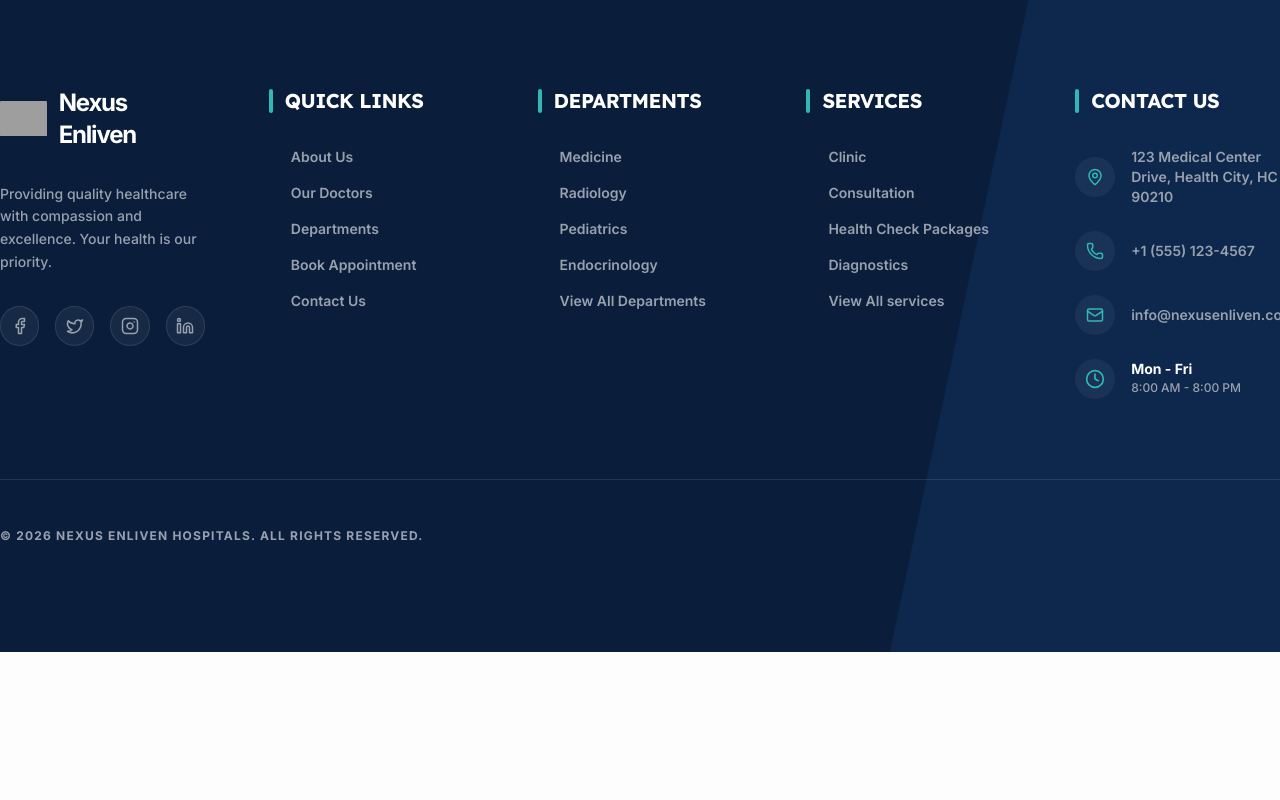
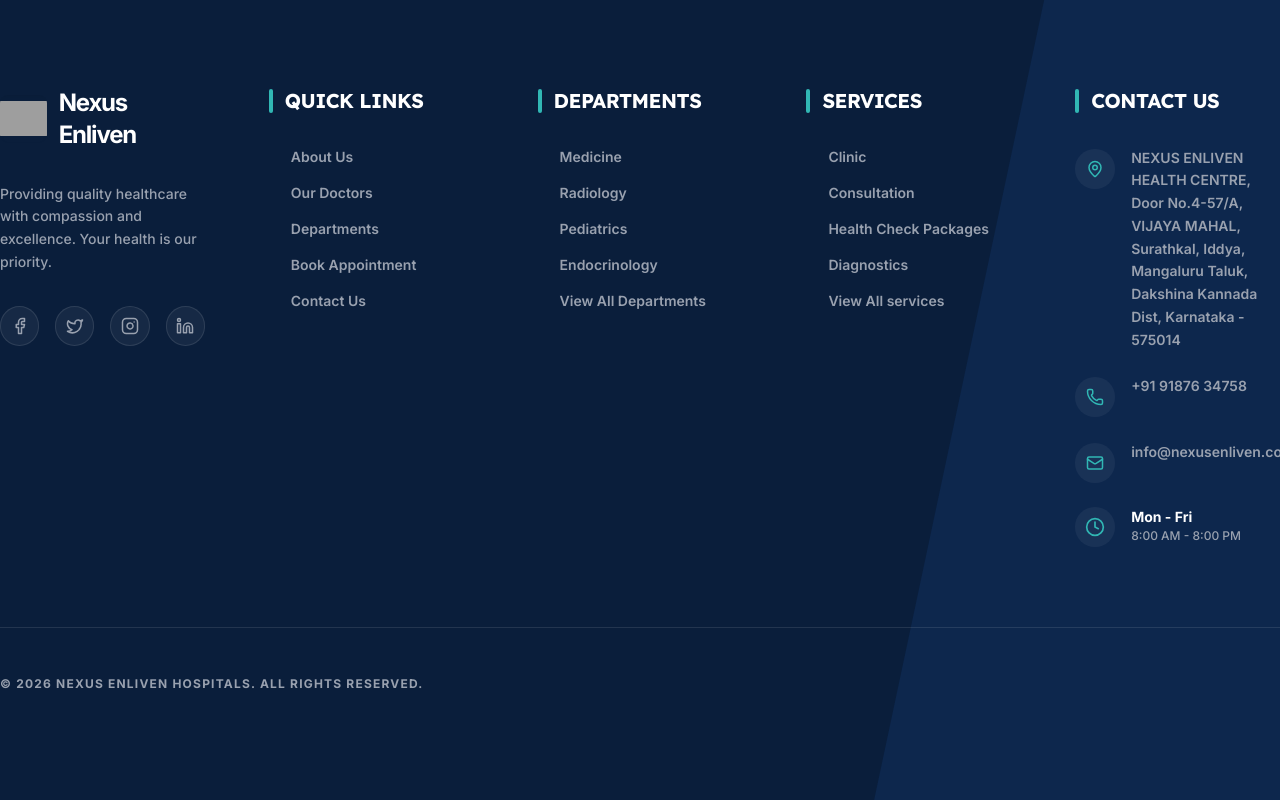
Before and after one commit to UditJain2622004/NE-website, a React (Vite) app: page /doctors/abhijith-reddy in a window 1280 px wide. Shown: the part 1958-2758 px from the top of the page. Before the commit the page ends 2610 px from the top, so only its background shows below. Built offline with nearby package versions, Linux system fonts and the light colour scheme; grey boxes are pictures that could not be loaded.

Commit message:
phone, address changed

```diff
--- a/src/components/CTABanner.jsx
+++ b/src/components/CTABanner.jsx
@@ -25,7 +25,7 @@ const CTABanner = ({
             <Link to="/#book" className="btn-secondary px-10 py-4 text-lg font-bold flex items-center gap-3 w-full sm:w-auto justify-center">
               <Calendar size={22} /> Book Appointment
             </Link>
-            <a href="tel:+1234567890" className="bg-white text-primary hover:bg-blue-50 px-10 py-4 text-lg font-bold flex items-center gap-3 w-full sm:w-auto justify-center transition-colors rounded-sm">
+            <a href="tel:+919187634758" className="bg-white text-primary hover:bg-blue-50 px-10 py-4 text-lg font-bold flex items-center gap-3 w-full sm:w-auto justify-center transition-colors rounded-sm">
               <Phone size={22} /> Call Now
             </a>
           </div>
--- a/src/components/FloatingCallButton.jsx
+++ b/src/components/FloatingCallButton.jsx
@@ -3,7 +3,7 @@ import { Phone } from 'lucide-react';
 const FloatingCallButton = () => {
   return (
     <a
-      href="tel:+1234567890"
+      href="tel:+919187634758"
       className="hidden lg:flex fixed bottom-8 right-8 z-40 bg-secondary text-white p-4 rounded-full shadow-lg hover:bg-secondary/90 transition-all items-center justify-center"
       aria-label="Call Emergency"
     >
--- a/src/components/Footer.jsx
+++ b/src/components/Footer.jsx
@@ -27,9 +27,9 @@ const Footer = () => {
 
           {/* Quick contact row */}
           <div className="grid grid-cols-2 gap-3 mb-8">
-            <a href="tel:+15551234567" className="flex items-center gap-2.5 bg-white/5 rounded-xl px-3.5 py-3">
+            <a href="tel:+919187634758" className="flex items-center gap-2.5 bg-white/5 rounded-xl px-3.5 py-3">
               <Phone size={15} className="text-secondary shrink-0" />
-              <span className="text-xs text-gray-300 font-medium">+1 (555) 123-4567</span>
+              <span className="text-xs text-gray-300 font-medium">+91 91876 34758</span>
             </a>
             <a href="mailto:info@nexusenliven.com" className="flex items-center gap-2.5 bg-white/5 rounded-xl px-3.5 py-3">
               <Mail size={15} className="text-secondary shrink-0" />
@@ -176,8 +176,11 @@ const Footer = () => {
                 Contact Us
               </h3>
               <div className="space-y-6">
-                <ContactItem icon={MapPin} text="123 Medical Center Drive, Health City, HC 90210" />
-                <ContactItem icon={Phone} text="+1 (555) 123-4567" isLink link="tel:+15551234567" />
+                <ContactItem icon={MapPin} text={`NEXUS ENLIVEN HEALTH CENTRE,
+Door No.4-57/A, VIJAYA MAHAL,
+Surathkal, Iddya, Mangaluru Taluk,
+Dakshina Kannada Dist, Karnataka - 575014`} />
+                <ContactItem icon={Phone} text="+91 91876 34758" isLink link="tel:+919187634758" />
                 <ContactItem icon={Mail} text="info@nexusenliven.com" isLink link="mailto:info@nexusenliven.com" />
                 <div className="flex items-center gap-4 text-gray-400">
                   <div className="w-10 h-10 rounded-full bg-white/5 flex items-center justify-center flex-shrink-0">
@@ -209,14 +212,14 @@ const Footer = () => {
 };
 
 const ContactItem = ({ icon: Icon, text, isLink, link }) => (
-  <div className="flex items-center gap-4 text-gray-400 group">
-    <div className="w-10 h-10 rounded-full bg-white/5 flex items-center justify-center flex-shrink-0 group-hover:bg-secondary/20 transition-all">
+  <div className="flex items-start gap-4 text-gray-400 group">
+    <div className="w-10 h-10 rounded-full bg-white/5 flex items-center justify-center flex-shrink-0 group-hover:bg-secondary/20 transition-all mt-0.5">
       <Icon size={18} className="text-secondary" />
     </div>
     {isLink ? (
-      <a href={link} className="hover:text-white font-semibold text-sm transition-all">{text}</a>
+      <a href={link} className="hover:text-white font-semibold text-sm transition-all leading-relaxed whitespace-pre-line">{text}</a>
     ) : (
-      <p className="font-semibold text-sm">{text}</p>
+      <p className="font-semibold text-sm leading-relaxed whitespace-pre-line">{text}</p>
     )}
   </div>
 );
--- a/src/components/diagnostics/DiagnosticsHero.jsx
+++ b/src/components/diagnostics/DiagnosticsHero.jsx
@@ -25,7 +25,7 @@ const DiagnosticsHero = ({ overviewRef }) => {
               <a href="/#book" className="btn-primary px-8 py-4 sm:py-3 lg:px-6 lg:py-2.5 text-base lg:text-sm font-bold flex items-center justify-center gap-2">
                 <Calendar size={18} className="shrink-0" /> Request Consultation
               </a>
-              <a href="tel:+1234567890" className="btn-outline px-8 py-4 sm:py-3 lg:px-6 lg:py-2.5 text-base lg:text-sm font-bold flex items-center justify-center gap-2">
+              <a href="tel:+919187634758" className="btn-outline px-8 py-4 sm:py-3 lg:px-6 lg:py-2.5 text-base lg:text-sm font-bold flex items-center justify-center gap-2">
                 <Phone size={18} className="shrink-0" /> Contact Helpline
               </a>
             </div>
--- a/src/components/home/FAQSection.jsx
+++ b/src/components/home/FAQSection.jsx
@@ -21,7 +21,7 @@ const FAQSection = () => {
             <h3 className="text-2xl font-bold text-primary mb-2 uppercase tracking-tight font-display">Still have questions?</h3>
             <p className="text-gray-600 font-medium">Can't find the answer you're looking for? Please chat with our friendly team.</p>
           </div>
-          <a href="tel:+1234567890" className="btn-primary whitespace-nowrap px-12 py-4">
+          <a href="tel:+919187634758" className="btn-primary whitespace-nowrap px-12 py-4">
             Contact Support
           </a>
         </div>
--- a/src/pages/ContactUsPage.jsx
+++ b/src/pages/ContactUsPage.jsx
@@ -5,19 +5,20 @@ const ContactUsPage = () => {
     {
       icon: Phone,
       title: 'Phone Numbers',
-      details: ['Main: 080 4969 4969', 'Emergency: 080 4962 4962', 'Toll Free: 1800 202 4969'],
+      details: ['Phone: +91 91876 34758'],
+      // details: ['+91 91876 34758', 'Emergency: 080 4962 4962', 'Toll Free: 1800 202 4969'],
       label: 'Call us'
     },
     {
       icon: Mail,
       title: 'Email Addresses',
-      details: ['info@example.com', 'appointments@example.com', 'careers@example.com'],
+      details: ['info@nexusenliven.com'],
       label: 'Email us'
     },
     {
       icon: MapPin,
       title: 'Our Location',
-      details: ['123 Medical Drive, Healthcare City', 'Bangalore, Karnataka - 560001', 'India'],
+      details: ['NEXUS ENLIVEN HEALTH CENTRE', 'Door No.4-57/A, VIJAYA MAHAL', 'Surathkal, Iddya, Mangaluru Taluk', 'Dakshina Kannada District', 'Karnataka - 575014'],
       label: 'Visit us'
     },
     {
@@ -95,7 +96,7 @@ const ContactUsPage = () => {
                     <label className="text-[10px] font-bold uppercase tracking-widest text-gray-400 ml-1">Email Address</label>
                     <input
                       type="email"
-                      placeholder="john@example.com"
+                      placeholder="your.email@example.com"
                       className="w-full bg-hospital-bg border border-divider rounded-xl py-4 px-6 focus:outline-none focus:ring-2 focus:ring-secondary/20 transition-all font-medium"
                     />
                   </div>
@@ -142,9 +143,11 @@ const ContactUsPage = () => {
       {/* Map Placeholder */}
       <section className="container-custom pb-24 lg:pb-32">
         <div className="aspect-[21/9] bg-gray-200 rounded-3xl overflow-hidden relative group">
-          <div className="absolute inset-0 bg-primary/10 group-hover:bg-transparent transition-all duration-500"></div>
+          <div className="absolute inset-0 bg-primary/10 group-hover:pointer-events-none group-hover:bg-transparent transition-all duration-500"></div>
           <iframe
-            src="https://www.google.com/maps/embed?pb=!1m18!1m12!1m3!1d3888.384661853416!2d77.63182631165506!3d12.947231415691062!2m3!1f0!2f0!3f0!3m2!1i1024!2i768!4f13.1!3m3!1m2!1s0x3bae144670000001%3A0xf6938a5369c24090!2sManipal%20Hospital%20Old%20Airport%20Road!5e0!3m2!1sen!2sin!4v1709400000000!5m2!1sen!2sin"
+                src="https://www.google.com/maps?q=Door+No.4-57/A+VIJAYA+MAHAL+Surathkal+Mangaluru+575014&output=embed"
+
+            // src="https://www.google.com/maps/embed?pb=!1m18!1m12!1m3!1d7775.494403084334!2d74.79118287563324!3d12.988014269659146!2m3!1f0!2f0!3f0!3m2!1i1024!2i768!4f13.1!3m3!1m2!1s0x3ba351b1446dffd7%3A0x62e18a30671f13c7!2sNaturals%20Unisex%20Salon%20Surathkal!5e0!3m2!1sen!2sin!4v1772725274540!5m2!1sen!2sin"
             width="100%"
             height="100%"
             style={{ border: 0 }}
--- a/src/pages/DepartmentDetailsPage.jsx
+++ b/src/pages/DepartmentDetailsPage.jsx
@@ -66,7 +66,7 @@ const DepartmentDetailsPage = () => {
                     <button className="btn-primary px-8 py-4 sm:py-3 lg:px-6 lg:py-2.5 text-base lg:text-sm font-bold flex items-center justify-center gap-2">
                       <Calendar size={18} className="shrink-0" /> Request Consultation
                     </button>
-                    <a href="tel:+1234567890" className="btn-outline px-8 py-4 sm:py-3 lg:px-6 lg:py-2.5 text-base lg:text-sm font-bold flex items-center justify-center gap-2">
+                    <a href="tel:+919187634758" className="btn-outline px-8 py-4 sm:py-3 lg:px-6 lg:py-2.5 text-base lg:text-sm font-bold flex items-center justify-center gap-2">
                       <Phone size={18} className="shrink-0" /> Department Helpline
                     </a>
                   </>
--- a/src/pages/PackageDetailsPage.jsx
+++ b/src/pages/PackageDetailsPage.jsx
@@ -55,7 +55,7 @@ const PackageDetailsPage = () => {
                 <button className="btn-primary px-8 py-4 sm:py-3 lg:px-6 lg:py-2.5 text-base lg:text-sm font-bold flex items-center justify-center gap-2">
                   <Calendar size={18} className="shrink-0" /> Book This Package
                 </button>
-                <a href="tel:+1234567890" className="btn-outline px-8 py-4 sm:py-3 lg:px-6 lg:py-2.5 text-base lg:text-sm font-bold flex items-center justify-center gap-2">
+                <a href="tel:+919187634758" className="btn-outline px-8 py-4 sm:py-3 lg:px-6 lg:py-2.5 text-base lg:text-sm font-bold flex items-center justify-center gap-2">
                   <Phone size={18} className="shrink-0" /> Contact Helpline
                 </a>
               </div>
--- a/src/pages/ServiceDetailsPage.jsx
+++ b/src/pages/ServiceDetailsPage.jsx
@@ -45,7 +45,7 @@ const ServiceDetailsPage = () => {
                 <button className="btn-primary px-8 py-4 sm:py-3 lg:px-6 lg:py-2.5 text-base lg:text-sm font-bold flex items-center justify-center gap-2">
                   <Calendar size={18} className="shrink-0" /> Request Consultation
                 </button>
-                <a href="tel:+1234567890" className="btn-outline px-8 py-4 sm:py-3 lg:px-6 lg:py-2.5 text-base lg:text-sm font-bold flex items-center justify-center gap-2">
+                <a href="tel:+919187634758" className="btn-outline px-8 py-4 sm:py-3 lg:px-6 lg:py-2.5 text-base lg:text-sm font-bold flex items-center justify-center gap-2">
                   <Phone size={18} className="shrink-0" /> Contact Helpline
                 </a>
               </div>
```
Also changed, not shown: src/components/Navbar.jsx (+6 -6 lines).
